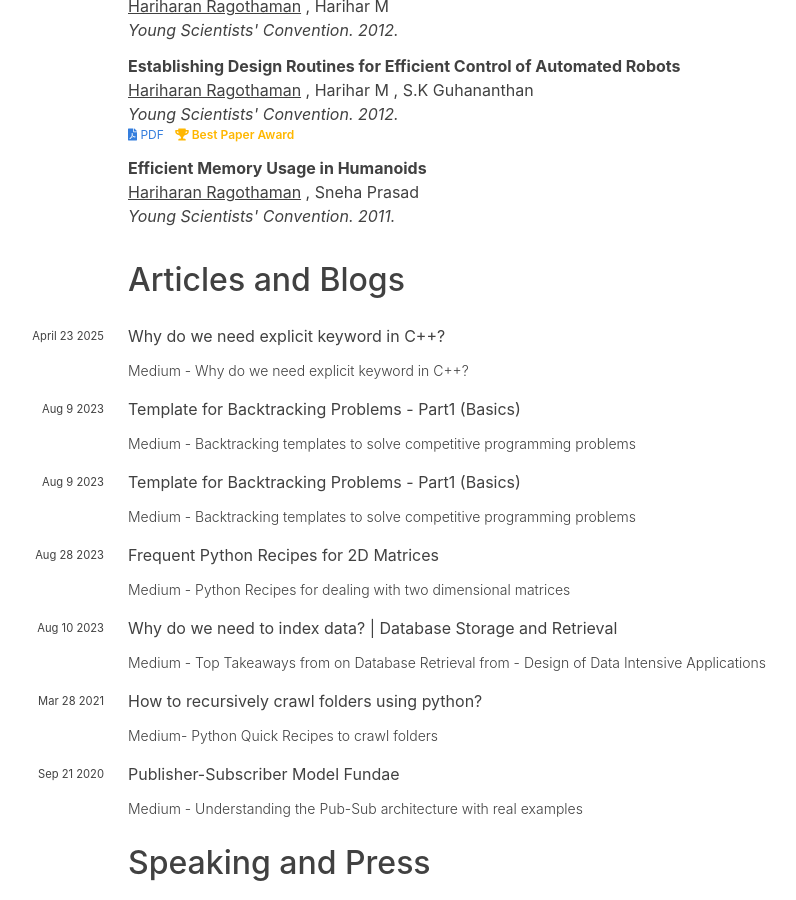
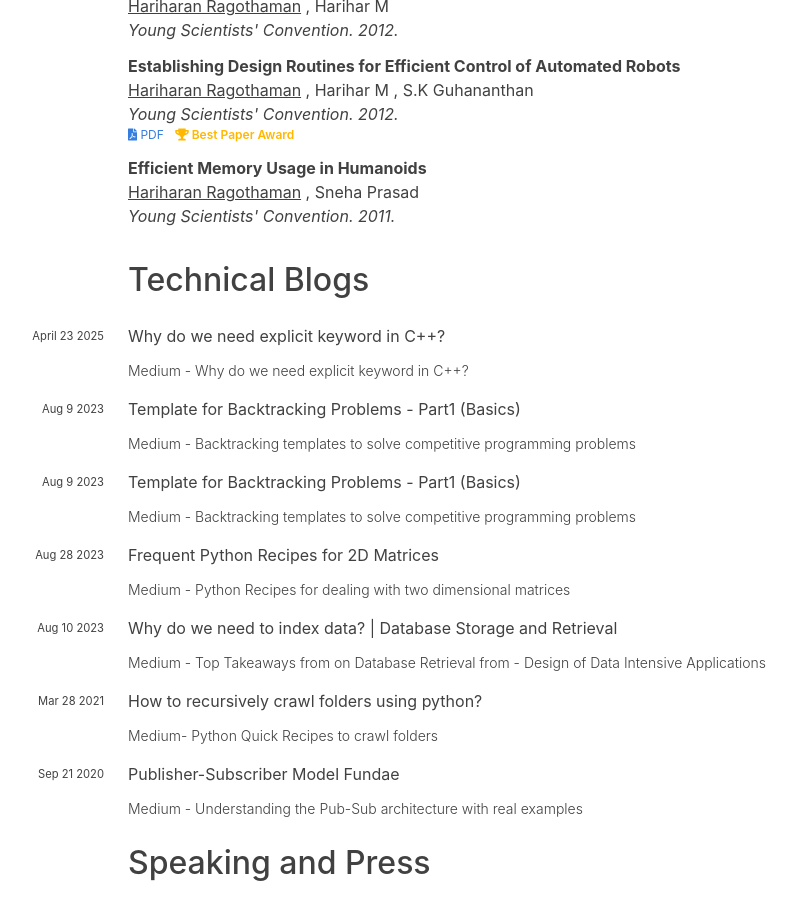
Before and after one commit to hariharanragothaman/hariharanragothaman.github.io, a Jekyll site: the page built from cv.md, in a window 1280 px wide and 900 px high, scrolled down 3221 px. Shown: the whole window, without its empty margins (204-1000 px from the left). Built offline with Jekyll 4.4.1, drawn with Linux system fonts in a browser that asks for light colours; nearby versions of some CDN libraries; some web fonts are replaced.

Commit message:
Polishes and Updates

```diff
--- a/cv.md
+++ b/cv.md
@@ -73,7 +73,7 @@ jsarr:
 {% endfor %}
 {:/}
 
-## Articles and Blogs
+## Technical Blogs
 
 {% for blogs in site.data.blogs %}
 {% include cv/blogs.html blogs=blogs %}
```
